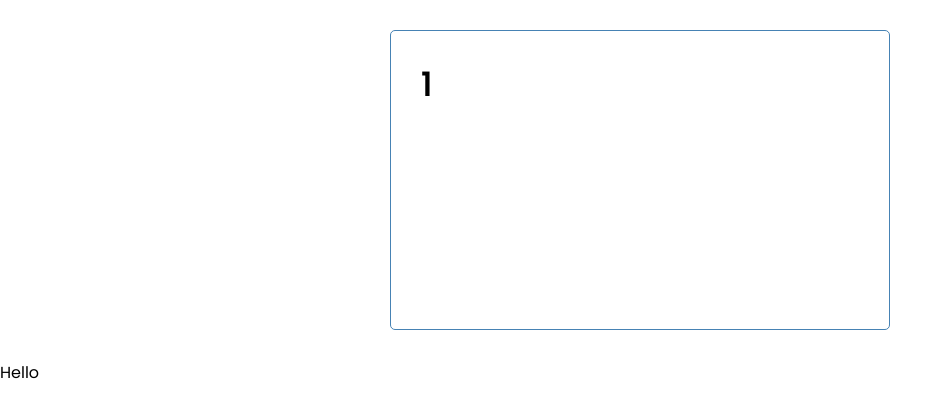
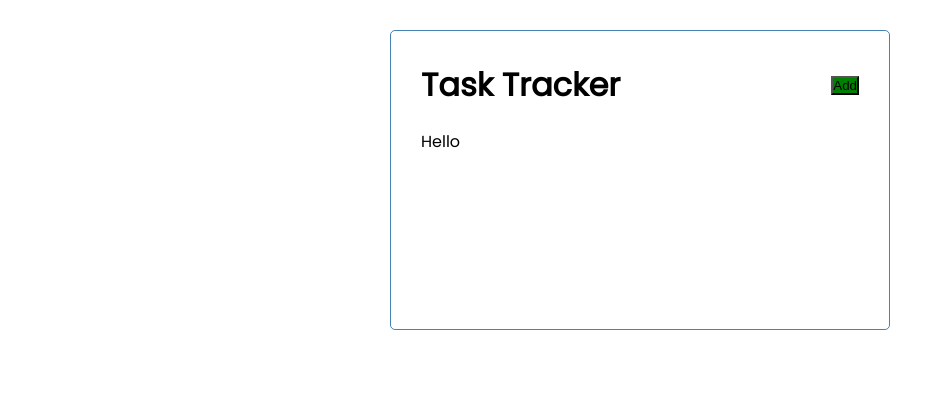
Before and after one commit to Jacobbayisa/react-tracker, a React (Create React App) app: page / in a window 1280 px wide. Shown: the top 418 px of the page, without its empty margins (0-952 px from the left). Built offline with nearby package versions, Linux system fonts and the light colour scheme.

Commit message:
Button component added and components styled

```diff
--- a/src/App.js
+++ b/src/App.js
@@ -1,10 +1,11 @@
 import Header from './components/Header'
+
 
 
 function App() {
   return (
-    <div className="App">
-      <Header title ={1}/>
+    <div className="container">
+      <Header />
       Hello
     </div>
   );
--- /dev/null
+++ b/src/components/Button.js
@@ -0,0 +1,16 @@
+import PropTypes from 'prop-types'
+const Button = ({ color, text }) => {
+    return (
+        <button style ={{backgroundColor:color}} classNmae='btn'> {text} </button>
+    )
+}
+
+Button.defaultProps = {
+    color:"lightblue"
+}
+
+Button.propTypes ={
+    color:PropTypes.string,
+    text:PropTypes.string
+}
+export default Button;
--- a/src/components/Header.js
+++ b/src/components/Header.js
@@ -1,9 +1,11 @@
 import PropTypes from "prop-types"
+import Button from "./Button"
 
 const Header = ({title}) => {
     return (
-        <header className="container">
+        <header className="header">
             <h1 > {title}</h1>
+            <Button text = "Add" color ="green"/>
         </header>
     )
 }
@@ -17,6 +19,6 @@ Header.propTypes = {
     title: PropTypes.string
 }
 Header.defaultProps = {
-    title: "task tracker",
+    title: "Task Tracker",
 }
 export default Header;
```
